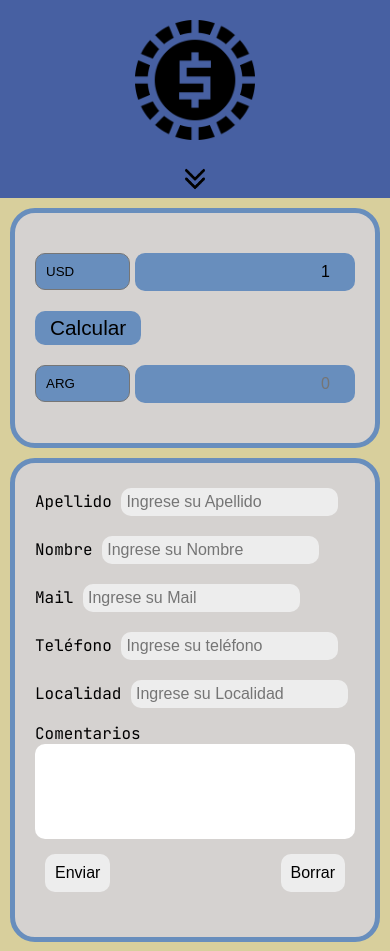
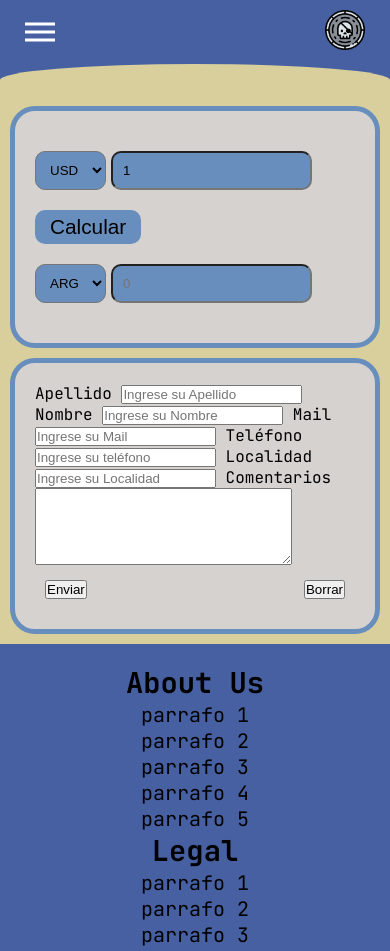
Before and after one commit to wyn-code/Proyect-Final-LaboIII, a website built with Vite: page index.html in a window 390 px wide. Shown: the top 951 px of the page. Built offline with nearby package versions, Linux system fonts and the light colour scheme; files whose address does not match are found by name.

Commit message:
header terminado

```diff
--- a/index.html
+++ b/index.html
@@ -16,31 +16,47 @@
   </head>
 
   <body>
+  </head>
 
-    <header>
-      <div class="contenedor">
-          <!-- logo-->
-          <a href="#" class="logo"><img src="./img/logo.png" alt="Logo pagina"></a>
+  <body>
+    <header class="header">
+      <div class="container">
+        <div class="header-content">
+          <!-- Checkbox oculto para el menú desplegable -->
+          <input type="checkbox" id="menu-toggle" class="menu-toggle">
 
-          <!-- menu -->
-          <input type="checkbox" id="menu">
-          <label for="menu">
-              <img src="./img/menu.png" class="menu-icono">
+          <!-- Etiqueta para el botón de menú -->
+          <label for="menu-toggle" class="menu-button" aria-label="Toggle menu">
+            <span class="menu-icon"></span>
           </label>
 
-          <!-- navbar -->
-          <nav class="navbar">
-              <ul>
-                  <li><a href="#convertidor">Currency convert</a></li>
-                  <li><a href="#tipo">Type of currency (LIVE)</a></li>
-                  <li><a href="#contacto">Contact</a></li>
-              </ul>
-          </nav>
+          <!-- Logo (en el centro) -->
+          <a href="/" class="logo">
+            <img src="./img/silver.png" alt="Logo" class="logo-img">
+          </a>
+
+          <!-- Iconos (a la derecha) -->
+          <div class="icons">
+            <a href="/" class="icon-link">
+              <img src="/Proyect-Final-LaboIII/img/usuario.png" alt="User Icon" class="logo-img">
+            </a>
+            <a href="/" class="icon-link">
+              <img src="./img/wallet.png" alt="Wallet Icon" class="logo-img">
+            </a>
+          </div>
+        </div>
+
+        <!-- Navegación (fuera del header-content para el menú desplegable) -->
+        <nav class="nav" id="nav">
+          <a href="/converter" class="nav-link">Currency Converter</a>
+          <a href="/live" class="nav-link">Type of Currency (Live)</a>
+          <a href="/contact" class="nav-link">Contact</a>
+        </nav>
+
+        <div class="curve"></div>
       </div>
-  </header>
-
+    </header>
   <main>
-
     <section id="convertidor">
         <div class="moneda">
             <select id="primerMoneda">
@@ -148,11 +164,6 @@
         <div class="derechos">
           <p>&copy; Currency-Converter 2024</p>
         </div>
-
-        <div class="logo-footer">
-          <a href="#" class="logo"><img src="./img/logo.png" alt="Logo pagina"></a>
-        </div>
-
         <div class="box">
           <h4>Redes Sociales</h4>
           <div class="redes">
--- a/style.css
+++ b/style.css
@@ -4,22 +4,22 @@
   --secondary--color: #4760A2;
   --thrity--color: #D5D2D0;
   --quarte--color: #D8CF9C;
-  --fifth--color: #f0f0f0f0;
+  --fifth--color: #f0f0f0;
   --font--family: "JetBrains Mono", monospace;
 }
 
-*{
+* {
   box-sizing: border-box;
   padding: 0;
+  margin: 0;
   list-style: none;
 }
 
-html{
+html {
   scroll-behavior: smooth;
 }
 
-body{
-  margin: 0;
+body {
   font-family: var(--font--family);
   background-color: var(--quarte--color);
   display: flex;
@@ -27,96 +27,28 @@ body{
   justify-content: center;
 }
 
-h1{ font-size: 3.5em;}
-h2{ font-size: 2.8em; text-align: center;}
-h3{ font-size: 2em;}
-h4{ font-size: 1.8em;}
-p{ font-size: 1.25em; text-align: center;}
+h1 { font-size: 3.5em; }
+h2 { font-size: 2.8em; text-align: center; }
+h3 { font-size: 2em; }
+h4 { font-size: 1.8em; }
+p { font-size: 1.25em; text-align: center; }
 
-button{
+button {
   font-size: 1.3em;
   padding: 5px 15px;
   border-radius: 10px;
-  border-style: inherit;
+  border: none;
   background-color: var(--primary--color);
   color: black;
   cursor: pointer;
 }
-button:hover{
+
+button:hover {
   background-color: var(--quarte--color);
-  font-weight:bold;
+  font-weight: bold;
 }
 
-/* Header */
-.contenedor{
-  max-width: 1400px;
-  margin: auto;
-}
-
-header{
-  background-color: var(--secondary--color);
-  position:relative;
-      width: 100%;
-}
-header .contenedor{
-  display: flex;
-  align-items: center;
-  flex-direction: column;
-}
-
-.logo img{
-  width: 150px;
-  padding: 20px 15px;
-}
-
-.menu{
-  position: absolute;
-  display: flex;
-  align-items: center;
-}
-.menu-icono{
-  width: 50px;
-  cursor: pointer;
-}
-#menu{
-  display: none;
-}
-#menu:checked ~ .navbar{
-  display: block;
-  max-height: 300px;
-}
-
-/* Navbar */
-.navbar{
-  max-height: 0;
-  overflow: hidden;
-  background-color: var(--secondary--color);
-  transition: max-height 0.5s ease-in-out;
-}
-.navbar ul{
-  margin-top: 0;
-  background-color: var(--secondary--color);
-}
-.navbar ul li{
-  position: relative;
-  justify-content: center;
-  text-align: center;
-  width: 100%;
-}
-.navbar ul li a{
-  padding: 20px;
-  display: block;
-  color: #000000;
-  font-weight: bold;
-
-  text-decoration: none;
-}
-.navbar ul li a:hover{
-  color: var(--quarte--color);
-}
-
-/* Conversor */
-#convertidor{
+#convertidor, #contacto {
   margin: 10px;
   padding: 20px;
   background-color: var(--thrity--color);
@@ -126,74 +58,122 @@ header .contenedor{
   border: 5px solid var(--primary--color);
 }
 
-.moneda{
+.moneda {
   padding: 20px 0;
   display: flex;
   align-items: center;
   gap: 5px;
 }
 
-.moneda select{
-  padding: 10px 20px 10px 10px;
-  appearance: none;
+.moneda select, .moneda input {
   border-radius: 10px;
   background-color: var(--primary--color);
-  width: 30%;
-  ;
-}
-.moneda input{
-  border: 0;
-  text-align: right;
-  font-size: 1em;
-  width: 70%;
   padding: 10px;
-  box-sizing: border-box;
-  border-radius: 10px;
-  background-color: var(--primary--color);
 }
 
-/* Contacto */
-#contacto{
-  margin: 10px;
-  padding: 20px;
-  background-color: var(--thrity--color);
-  border-radius: 25px;
-  max-width: 100%;
-  overflow: hidden;
-  border: 5px solid var(--primary--color);
-}
-#contacto textarea#consulta {
-  display: block;
-  margin: 0 auto;
-  border: 0;
-  padding: 10px;
-  border-radius: 10px;
-  width: 100%; /* Ajusta el ancho al contenedor */
-  max-width: 100%; /* Asegura que no se desborde */
-  box-sizing: border-box;
-  resize: none; /* Opcional: evita que el usuario cambie el tamaño */
-}
-.botones{
+.botones {
   display: flex;
-  flex-direction: row;
   justify-content: space-between;
   padding: 10px;
 }
-.botones .boton{
-  background-color: var(--fifth--color);
-  padding: 10px;
-}
-.datos input{
-  border: 0;
-  padding: 5px;
-  margin: 5px 0px 15px 0px;
-  font-size: 1em;
-  box-sizing: border-box;
-  border-radius: 10px;
-  background-color: var(--fifth--color);
+
+/* Header */
+/* Header */
+.container {
+  max-width: 100%;
+  margin: 0 auto;
+  background-color: var(--secondary--color);
 }
 
-/* Footer */
+.header-content {
+  display: flex;
+  justify-content: space-between;
+  align-items: center;
+  height: 4rem;
+  padding: 0 25px;
+}
+
+.logo-img {
+  height: 40px;
+  width: auto;
+}
+
+.menu-toggle {
+  display: none;
+}
+
+.menu-button {
+  display: none;
+  cursor: pointer;
+  width: 30px;
+  height: 30px;
+  position: relative;
+  z-index: 2;
+}
+
+.menu-icon,
+.menu-icon::before,
+.menu-icon::after {
+  content: '';
+  position: absolute;
+  background-color: white;
+  height: 3px;
+  width: 100%;
+  transition: all 0.3s ease;
+}
+
+.menu-icon {
+  top: 50%;
+  transform: translateY(-50%);
+}
+
+.menu-icon::before {
+  top: -8px;
+}
+
+.menu-icon::after {
+  bottom: -8px;
+}
+
+.nav {
+  display: flex;
+  justify-content: center;
+  padding: 1rem 0;
+}
+
+.nav-link {
+  color: white;
+  text-decoration: none;
+  font-size: 0.875rem;
+  transition: opacity 0.3s;
+  margin: 0 1rem;
+}
+
+.nav-link:hover {
+  opacity: 0.8;
+}
+
+.icons {
+  display: flex;
+  gap: 1.5rem;
+}
+
+.icon-link img {
+  height: 30px;
+  width: auto;
+}
+
+.curve {
+  bottom: 0;
+  left: 0;
+  width: 100%;
+  height: 2rem;
+  background-color: var(--quarte--color);
+  border-radius: 50% 50% 0 0;
+}
+/*///////////////////////////////////////////////////////////////////////////////////////*/
+
+
 footer {
   display: flex;
   justify-content: center;
@@ -203,31 +183,76 @@ footer {
   text-align: center;
 }
 
-footer .contenedor {
-  display: flex;
-  justify-content: center;
-  align-items: center;
-  flex-direction: column;
-  width: 100%;
-  max-width: 1400px;
+/* Estilo para la navegación responsive */
+@media (max-width: 768px) {
+  .menu-button {
+    display: block;
+    order: 1;
+  }
+
+  .logo {
+    order: 2;
+  }
+
+  .icons {
+    order: 3;
+  }
+
+  .nav {
+    display: flex;
+    flex-direction: column;
+    align-items: center;
+    background-color: var(--secondary--color);
+    position: absolute;
+    top: 4rem;
+    left: 0;
+    right: 0;
+    z-index: 1;
+    padding: 0;
+    transition: all 0s ease;
+    max-height: 0;
+    overflow: hidden;
+    -webkit-transition: all 0s ease;
+    -moz-transition: all 0s ease;
+    -ms-transition: all 0s ease;
+    -o-transition: all 0s ease;
 }
 
-footer .parte1,
-footer .parte2 {
-  display: flex;
-  justify-content: center;
-  align-items: center;
-  flex-direction: column;
-  text-align: center;
-  gap: 15px;
+  .menu-toggle:checked ~ .nav {
+    max-height: 300px; /* Ajusta este valor según sea necesario */
+    padding: 1rem 0;
+  }
+
+  .menu-toggle:checked ~ .menu-button .menu-icon {
+    background-color: transparent;
+  }
+
+  .menu-toggle:checked ~ .menu-button .menu-icon::before {
+    transform: rotate(45deg);
+    top: 0;
+  }
+
+  .menu-toggle:checked ~ .menu-button .menu-icon::after {
+    transform: rotate(-45deg);
+    bottom: 0;
+  }
+
+  .nav-link {
+    font-size: 1rem;
+    margin: 0.5rem 0;
+    opacity: 0;
+    transition: opacity 0.3s ease;
+  }
+
+  .menu-toggle:checked ~ .nav .nav-link {
+    opacity: 1;
+  }
+
+  .icons {
+    display: none;
+  }
+
+  .header-content {
+    justify-content: space-between;
+  }
 }
-
-footer .parte1,
-footer .parte2 {
-  width: 100%;
-}
-
-footer .redes a {
-  display: inline-block;
-  margin: 0 10px;
-}
```
Also changed, not shown: img/silver.png (added), img/usuario.png (added).
